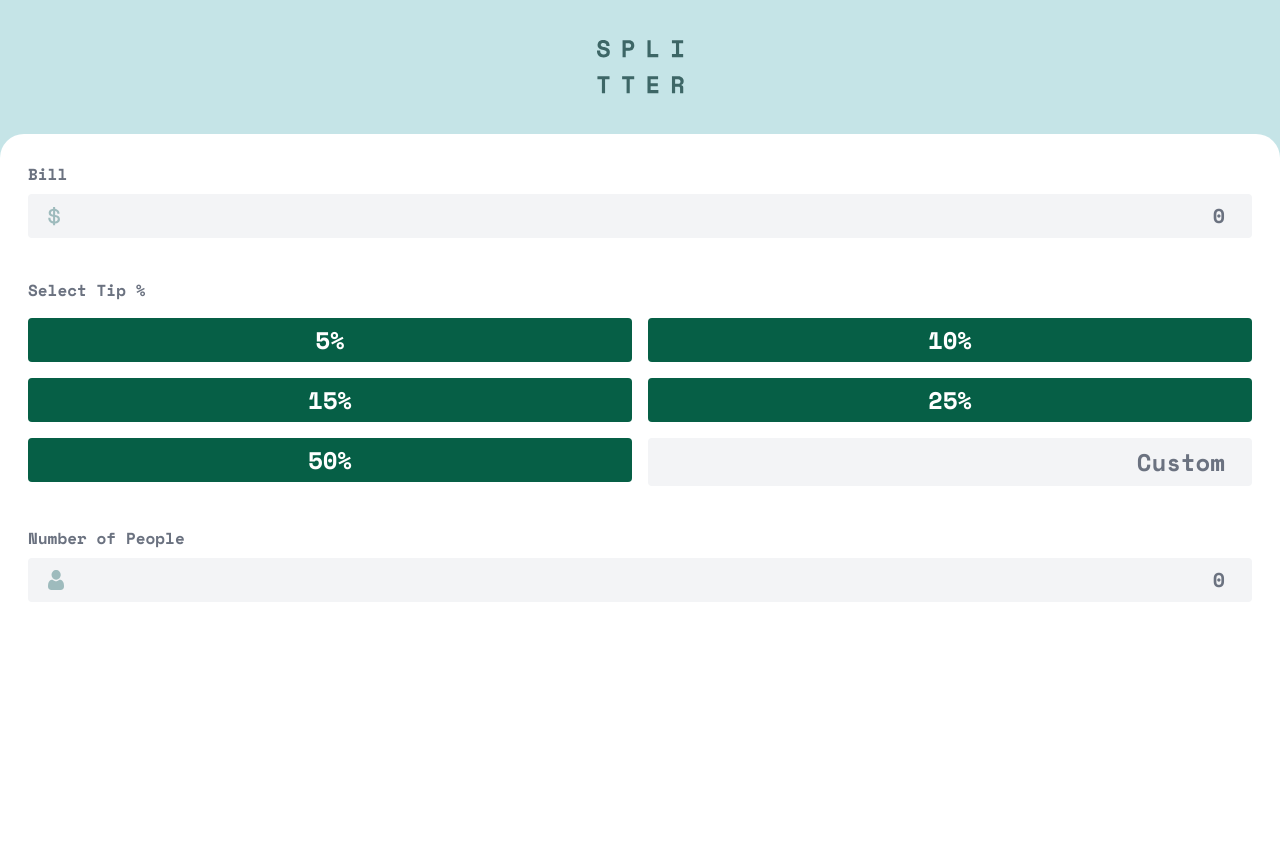
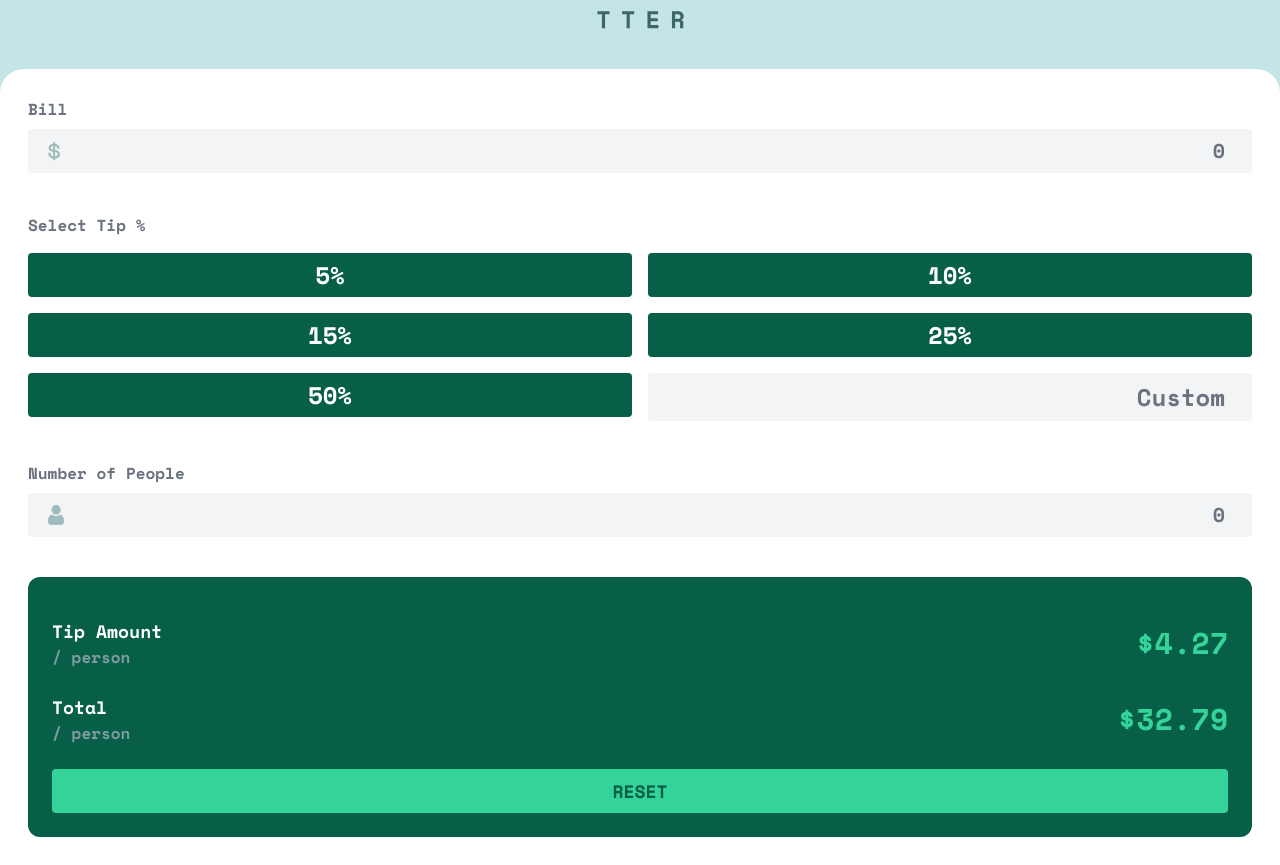
Before and after one commit to sarrietav-dev/tip-calculator, a Vue app: page / in a window 1280 px wide. Before the commit the page ends 800 px from the top, so only its background shows below. Built offline with nearby package versions, Linux system fonts and the light colour scheme.

Commit message:
💄 Create TheBalancePanel

```diff
--- /dev/null
+++ b/src/components/BalanceSection.vue
@@ -0,0 +1,16 @@
+<template>
+  <div class="flex items-center">
+    <div class="flex flex-col grow">
+      <p class="text-lg text-white font-bold">{{ label }}</p>
+      <p class="text-grayish-cyan font-bold">/ person</p>
+    </div>
+    <p class="text-3xl text-emerald-400 font-bold">${{ amount }}</p>
+  </div>
+</template>
+
+<script lang="ts" setup>
+const props = defineProps({
+  label: { type: String, required: true },
+  amount: { type: Number, required: true },
+});
+</script>
--- /dev/null
+++ b/src/components/TheBalancePanel.vue
@@ -0,0 +1,12 @@
+<template>
+  <div class="bg-emerald-800 p-6 pt-10 rounded-xl flex flex-col space-y-6">
+    <BalanceSection label="Tip Amount" :amount="4.27" />
+    <BalanceSection label="Total" :amount="32.79" />
+    <TheResetButton />
+  </div>
+</template>
+
+<script lang="ts" setup>
+import BalanceSection from './BalanceSection.vue';
+import TheResetButton from './TheResetButton.vue';
+</script>
--- a/src/components/ThePanel.vue
+++ b/src/components/ThePanel.vue
@@ -8,6 +8,7 @@
       <NumberInput label="Number of People">
         <img src="@/assets/icon-person.svg" alt="Person icon" class="h-full" />
       </NumberInput>
+      <TheBalancePanel />
     </form>
   </main>
 </template>
@@ -15,4 +16,5 @@
 <script lang="ts" setup>
 import NumberInput from './NumberInput.vue';
 import TheTipSelector from './TheTipSelector.vue';
+import TheBalancePanel from './TheBalancePanel.vue';
 </script>
--- /dev/null
+++ b/src/components/TheResetButton.vue
@@ -0,0 +1,16 @@
+<template>
+  <button
+    type="reset"
+    class="
+      bg-emerald-400
+      text-emerald-800 text-lg
+      font-bold
+      uppercase
+      rounded
+      self-stretch
+      py-2
+    "
+  >
+    Reset
+  </button>
+</template>
```
